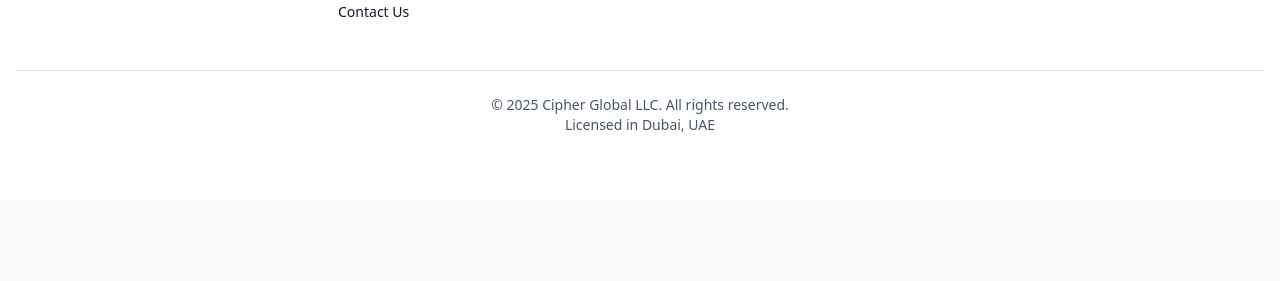
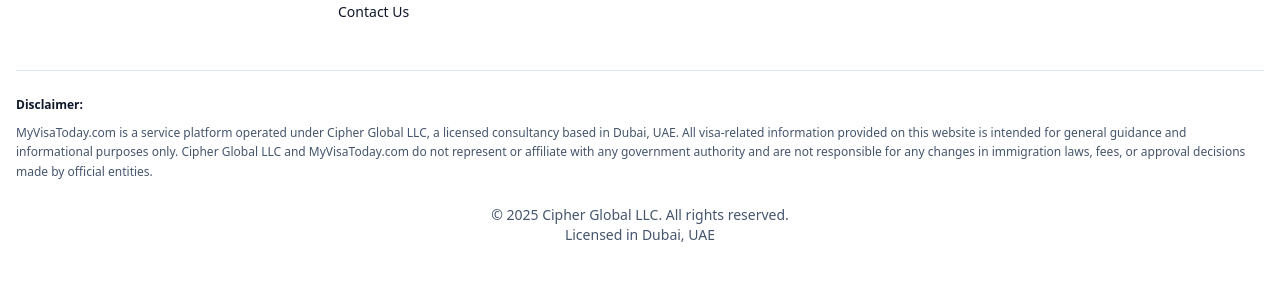
Before and after one commit to Mateen26/getmyvisa, a Next.js app: page / in a window 1280 px wide. Shown: the part 4779-5060 px from the top of the page. Before the commit the page ends 4978 px from the top, so only its background shows below. Built offline with nearby package versions, Linux system fonts and the light colour scheme; no server answers.

Commit message:
disclaimer added

```diff
--- a/src/components/Footer.jsx
+++ b/src/components/Footer.jsx
@@ -78,9 +78,17 @@
           </div> */}
         </div>
 
-        <div className="mt-12 border-t border-slate-200 pt-6 text-sm text-slate-600 text-center">
-          <p>© {year} {siteConfig.name}. All rights reserved.</p>
-          <p>Licensed in Dubai, UAE</p>
+        <div className="mt-12 border-t border-slate-200 pt-6 text-sm text-slate-600">
+          <div className="mb-6 text-xs leading-relaxed">
+            <p className="font-semibold text-slate-900 mb-2">Disclaimer:</p>
+            <p>
+              MyVisaToday.com is a service platform operated under Cipher Global LLC, a licensed consultancy based in Dubai, UAE. All visa-related information provided on this website is intended for general guidance and informational purposes only. Cipher Global LLC and MyVisaToday.com do not represent or affiliate with any government authority and are not responsible for any changes in immigration laws, fees, or approval decisions made by official entities.
+            </p>
+          </div>
+          <div className="text-center">
+            <p>© {year} {siteConfig.name}. All rights reserved.</p>
+            <p>Licensed in Dubai, UAE</p>
+          </div>
         </div>
       </div>
     </footer>
```
